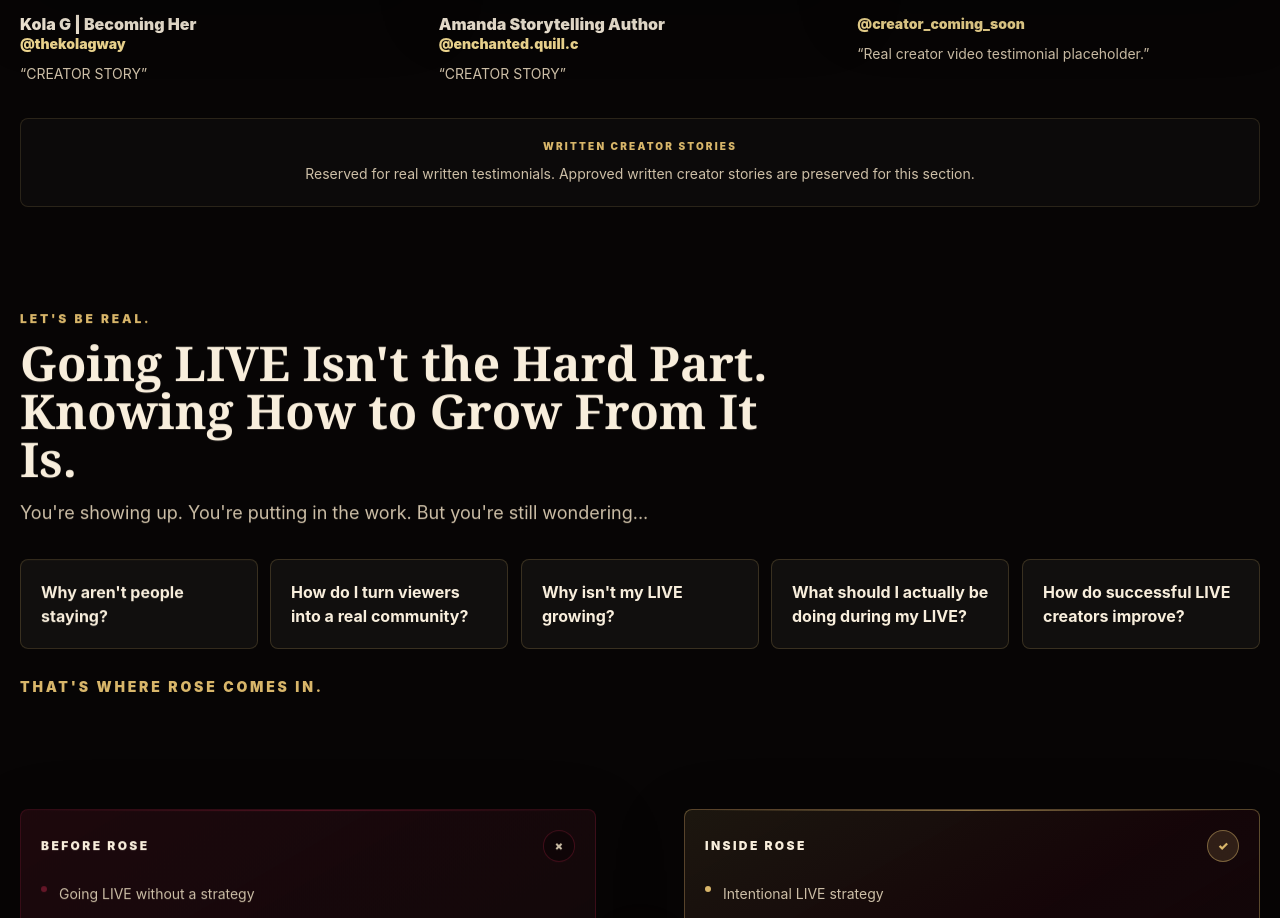
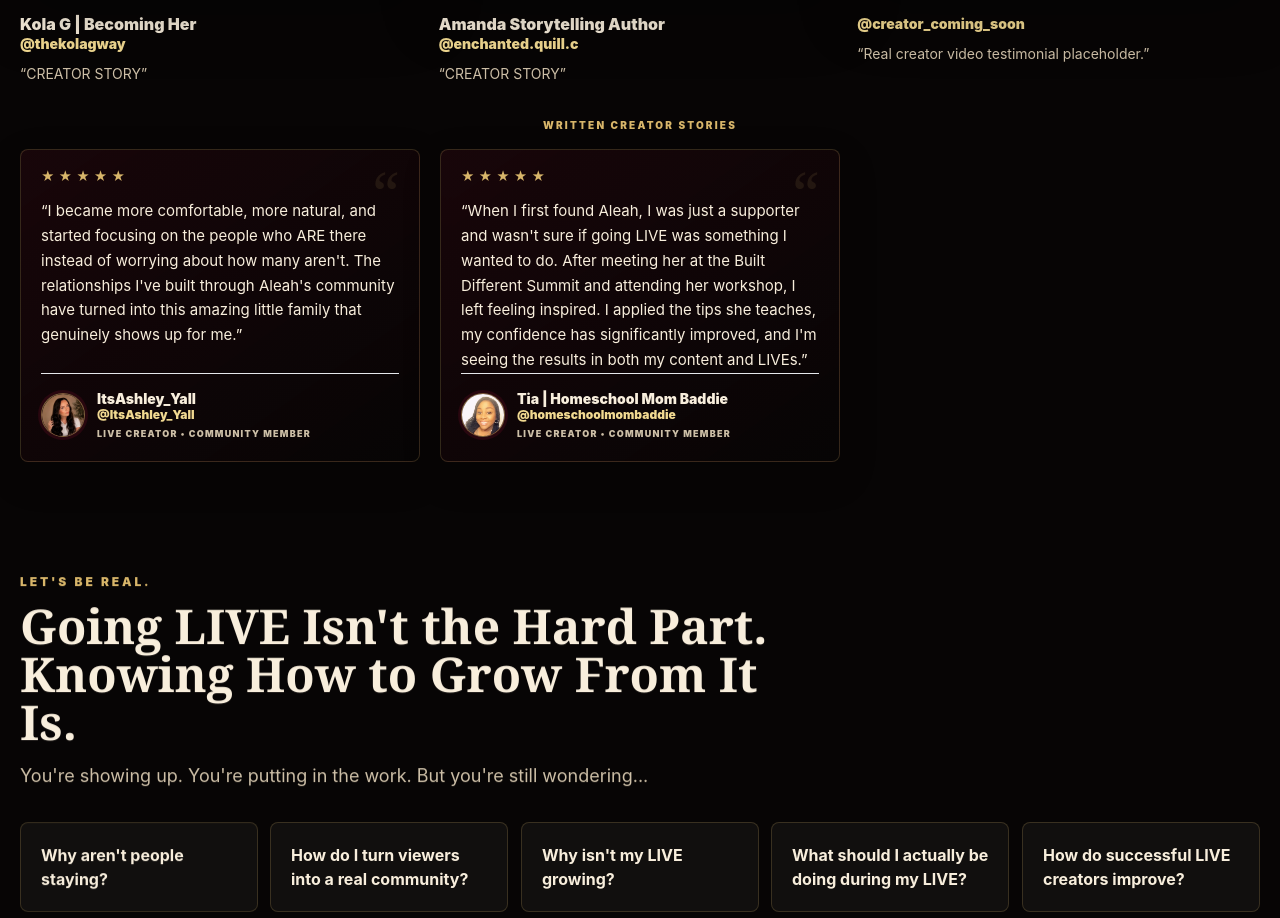
Before and after one commit to roseagencylive/rose-agency-website, a Next.js app: page / in a window 1280 px wide. Shown: the part 1754-2672 px from the top of the page. Built offline with nearby package versions, Linux system fonts and the light colour scheme.

Commit message:
Add approved written creator testimonials

```diff
--- a/components/testimonials-section.tsx
+++ b/components/testimonials-section.tsx
@@ -1,7 +1,7 @@
 'use client';
 
 import { useEffect, useRef, useState } from 'react';
-import { creatorTestimonials } from '@/lib/testimonials';
+import { creatorTestimonials, type CreatorTestimonial } from '@/lib/testimonials';
 
 type VideoTestimonial = {
   displayName?: string;
@@ -39,7 +39,7 @@ const videoTestimonials: VideoTestimonial[] = [
 export function TestimonialsSection() {
   const [activeVideo, setActiveVideo] = useState<VideoTestimonial | null>(null);
   const modalVideoRef = useRef<HTMLVideoElement>(null);
-  const savedWrittenTestimonialsCount = creatorTestimonials.length;
+  const writtenTestimonials = creatorTestimonials.filter((testimonial) => !testimonial.isPlaceholderForDevelopment);
 
   useEffect(() => {
     if (!activeVideo) return;
@@ -91,11 +91,20 @@ export function TestimonialsSection() {
         ))}
       </div>
 
-      <div className="mt-8 rounded-lg border border-roseGold/15 bg-roseCream/[0.025] px-5 py-5 text-center">
-        <p className="text-[10px] font-black uppercase tracking-[0.22em] text-roseGold">Written Creator Stories</p>
-        <p className="mx-auto mt-2 max-w-2xl text-sm leading-6 text-roseMuted">
-          Reserved for real written testimonials. {savedWrittenTestimonialsCount > 0 ? 'Approved written creator stories are preserved for this section.' : 'Real written stories will be added here.'}
-        </p>
+      <div className="mt-8">
+        <div className="mb-4 text-center">
+          <p className="text-[10px] font-black uppercase tracking-[0.22em] text-roseGold">Written Creator Stories</p>
+        </div>
+        <div
+          className={`rose-testimonial-scroll -mx-5 flex snap-x gap-4 overflow-x-auto px-5 pb-2 md:mx-0 md:gap-5 md:overflow-visible md:px-0 ${
+            writtenTestimonials.length === 1 ? 'md:grid md:grid-cols-[minmax(350px,380px)]' : 'md:grid md:grid-cols-3'
+          }`}
+          aria-label="Written creator stories"
+        >
+          {writtenTestimonials.map((testimonial, index) => (
+            <WrittenTestimonialCard key={testimonial.handle} testimonial={testimonial} index={index} />
+          ))}
+        </div>
       </div>
 
       {activeVideo?.videoSrc ? (
@@ -131,6 +140,95 @@ export function TestimonialsSection() {
         </div>
       ) : null}
     </section>
+  );
+}
+
+function WrittenTestimonialCard({ testimonial, index }: { testimonial: CreatorTestimonial; index: number }) {
+  const cardRef = useRef<HTMLElement>(null);
+  const [isVisible, setIsVisible] = useState(false);
+  const label = testimonial.category.replace(/\s*\+\s*/g, ' • ').toUpperCase();
+  const cardDelay = index * 175;
+  const initials = testimonial.name
+    .split(/\s|_/)
+    .filter(Boolean)
+    .map((part) => part[0])
+    .slice(0, 2)
+    .join('');
+
+  useEffect(() => {
+    const card = cardRef.current;
+    if (!card) return;
+
+    const prefersReducedMotion = window.matchMedia('(prefers-reduced-motion: reduce)').matches;
+    if (prefersReducedMotion) {
+      setIsVisible(true);
+      return;
+    }
+
+    const observer = new IntersectionObserver(
+      ([entry]) => {
+        if (entry.isIntersecting) {
+          setIsVisible(true);
+          observer.disconnect();
+        }
+      },
+      { threshold: 0.25 },
+    );
+
+    observer.observe(card);
+
+    return () => observer.disconnect();
+  }, []);
+
+  return (
+    <article
+      ref={cardRef}
+      className={`relative flex min-w-[88%] snap-center flex-col overflow-hidden rounded-lg border border-roseGold/20 bg-[linear-gradient(145deg,rgba(58,8,19,0.34),rgba(7,5,5,0.96))] p-5 shadow-[0_14px_38px_rgba(0,0,0,0.2)] transition-all ease-out md:min-h-[310px] md:min-w-0 ${
+        isVisible ? 'translate-y-0 opacity-100' : 'translate-y-8 opacity-0'
+      }`}
+      style={{ transitionDelay: `${cardDelay}ms`, transitionDuration: '850ms' }}
+    >
+      <div className="pointer-events-none absolute right-5 top-3 font-editorial text-6xl leading-none text-roseGold/10">“</div>
+      <div className="relative z-10 flex gap-1 text-[13px] leading-none text-roseGold" aria-label="Five star testimonial rating">
+        {[0, 1, 2, 3, 4].map((starIndex) => (
+          <span
+            key={starIndex}
+            className={`inline-block transition-all ease-out ${isVisible ? 'scale-100 opacity-100' : 'scale-95 opacity-0'}`}
+            style={{ transitionDelay: `${cardDelay + 260 + starIndex * 60}ms`, transitionDuration: '420ms' }}
+          >
+            ★
+          </span>
+        ))}
+      </div>
+      <p
+        className={`relative z-10 mt-4 text-[15px] leading-[1.65] text-roseCream/92 transition-all ease-out ${
+          isVisible ? 'translate-y-0 opacity-100' : 'translate-y-4 opacity-0'
+        }`}
+        style={{ transitionDelay: `${cardDelay + 380}ms`, transitionDuration: '850ms' }}
+      >
+        “{testimonial.testimonial}”
+      </p>
+      <div
+        className={`relative z-10 mt-5 flex items-center gap-3 border-t border-roseGold/12 pt-4 transition-all ease-out md:mt-auto ${
+          isVisible ? 'translate-y-0 opacity-100' : 'translate-y-2 opacity-0'
+        }`}
+        style={{ transitionDelay: `${cardDelay + 680}ms`, transitionDuration: '700ms' }}
+      >
+        <div className="flex h-11 w-11 shrink-0 items-center justify-center overflow-hidden rounded-full border border-roseGold/45 bg-[radial-gradient(circle_at_35%_25%,rgba(216,182,106,0.22),rgba(58,8,19,0.88))] text-xs font-black text-roseGold shadow-[0_0_0_3px_rgba(93,12,31,0.32)]">
+          {testimonial.avatar ? (
+            // eslint-disable-next-line @next/next/no-img-element
+            <img src={testimonial.avatar} alt={`${testimonial.name} profile`} className="h-full w-full object-cover object-center" />
+          ) : (
+            initials
+          )}
+        </div>
+        <div className="min-w-0">
+          <h3 className="truncate text-sm font-black leading-tight text-roseCream">{testimonial.name}</h3>
+          <p className="truncate text-xs font-black text-roseGoldSoft">{testimonial.handle}</p>
+          <p className="mt-1 truncate text-[9px] font-black uppercase tracking-[0.14em] text-roseMuted">{label}</p>
+        </div>
+      </div>
+    </article>
   );
 }
 
--- a/lib/testimonials.ts
+++ b/lib/testimonials.ts
@@ -16,10 +16,19 @@ export const creatorTestimonials: CreatorTestimonial[] = [
   {
     name: 'ItsAshley_Yall',
     handle: '@ItsAshley_Yall',
-    avatar: '/testimonials/itsashley-yall.jpg',
+    avatar: '/testimonials/ashley-testimonial-profile.png',
     category: 'LIVE Creator + Community Member',
     testimonial:
       "I became more comfortable, more natural, and started focusing on the people who ARE there instead of worrying about how many aren't. The relationships I've built through Aleah's community have turned into this amazing little family that genuinely shows up for me.",
     featured: true,
   },
+  {
+    name: 'Tia | Homeschool Mom Baddie',
+    handle: '@homeschoolmombaddie',
+    avatar: '/testimonials/tia-homeschool-mom-baddie-testimonial-profile.png',
+    category: 'LIVE Creator + Community Member',
+    testimonial:
+      "When I first found Aleah, I was just a supporter and wasn't sure if going LIVE was something I wanted to do. After meeting her at the Built Different Summit and attending her workshop, I left feeling inspired. I applied the tips she teaches, my confidence has significantly improved, and I'm seeing the results in both my content and LIVEs.",
+    featured: true,
+  },
 ];
```
Also changed, not shown: public/testimonials/ashley-testimonial-profile.png (added), public/testimonials/tia-homeschool-mom-baddie-testimonial-profile.png (added).
